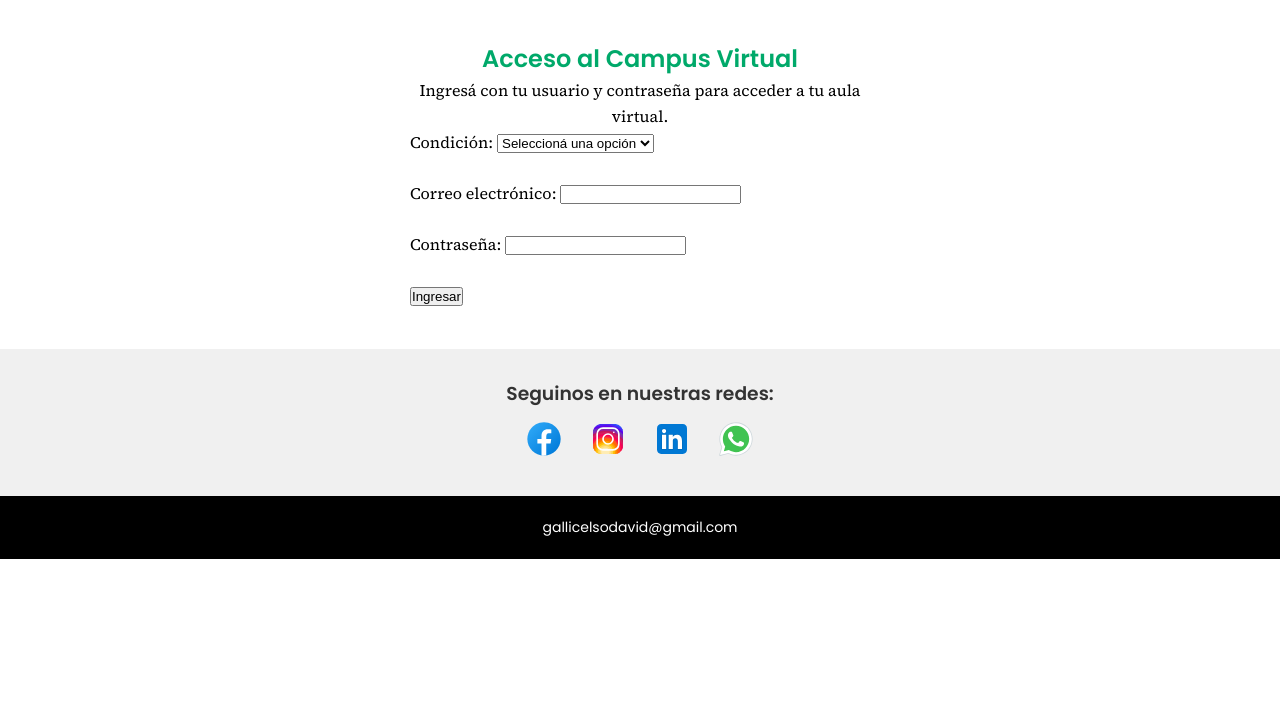
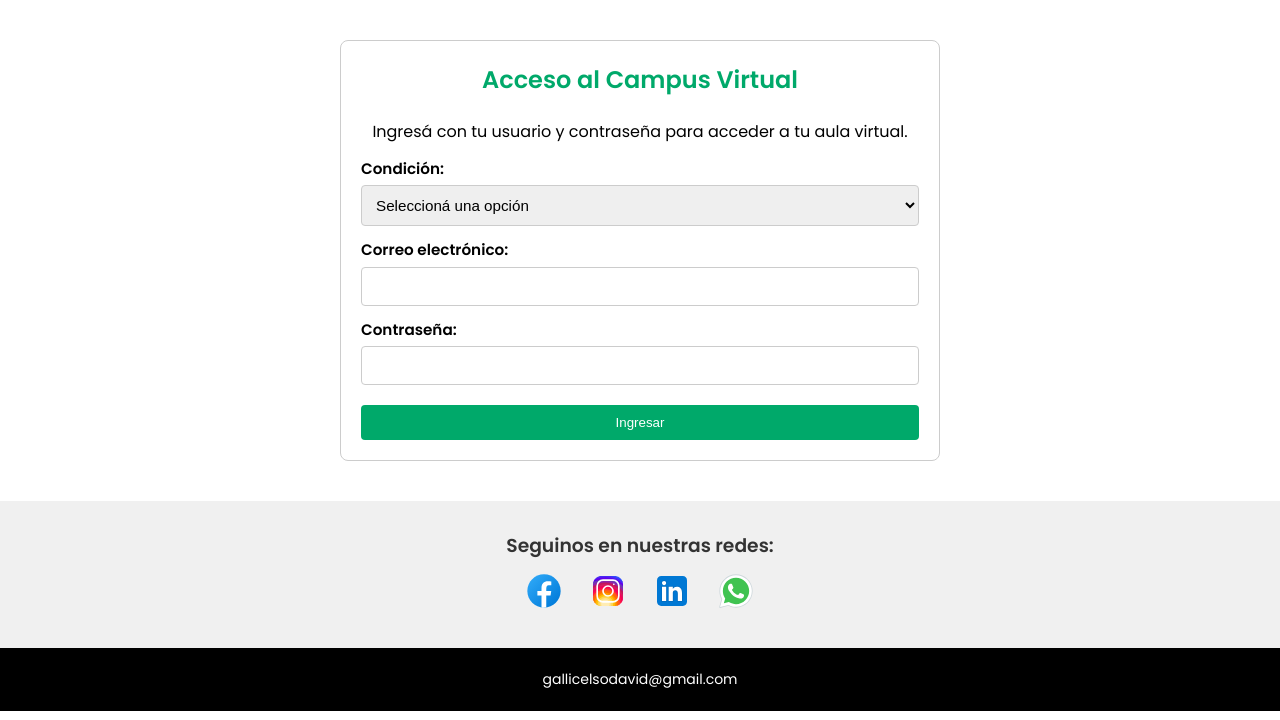
Before and after one commit to GalliCelsoDavid/lux_semillero_joven, a PHP site: page /campus.html in a window 1280 px wide. Shown: the part 80-800 px from the top of the page. Run offline with PHP 8.4, Linux system fonts and the light colour scheme.

Commit message:
campus estilo

```diff
--- a/campus.html
+++ b/campus.html
@@ -10,6 +10,7 @@
   <link href="https://fonts.googleapis.com/css2?family=Poppins:wght@400;600&display=swap" rel="stylesheet">
 </head>
 <body>
+
   <header class="header-fijo">
     <div class="logo">
       <img src="img/img-logo-negro.png" alt="Logo Galli">
@@ -18,7 +19,7 @@
     </div>
     <nav class="menu">
       <ul>
-        <li><a href="index.html" >Inicio</a></li>
+        <li><a href="index.html">Inicio</a></li>
         <li><a href="quienes-somos.html">¿Quiénes somos?</a></li>
         <li><a href="ofertas.html">Ofertas Académicas</a></li>
         <li><a href="campus.html" class="activo">Campus</a></li>
@@ -27,26 +28,25 @@
     </nav>
   </header>
 
-  <main style="padding: 40px 20px; text-align: center; max-width: 500px; margin: auto;">
-    <h2 style="color: #00a96a; font-family: 'Poppins', sans-serif;">Acceso al Campus Virtual</h2>
-    <p>Ingresá con tu usuario y contraseña para acceder a tu aula virtual.</p>
+  <main class="formulario-perfil">
+    <h2>Acceso al Campus Virtual</h2>
+    <p style="text-align: center;">Ingresá con tu usuario y contraseña para acceder a tu aula virtual.</p>
 
-    <form action="validar_login.php" method="POST" style="text-align: left;">
-
+    <form action="validar_login.php" method="POST">
       <label for="rol_id">Condición:</label>
-<select id="rol_id" name="rol_id" required>
-  <option value="">Seleccioná una opción</option>
-  <option value="1">Estudiante</option>
-  <option value="2">Profesor</option>
-</select><br><br>
+      <select id="rol_id" name="rol_id" required>
+        <option value="">Seleccioná una opción</option>
+        <option value="1">Estudiante</option>
+        <option value="2">Profesor</option>
+      </select>
 
       <label for="email">Correo electrónico:</label>
-      <input type="email" id="email" name="email" required><br><br>
+      <input type="email" id="email" name="email" required>
 
       <label for="password">Contraseña:</label>
-      <input type="password" id="password" name="password" required><br><br>
+      <input type="password" id="password" name="password" required>
 
-      <button type="submit" class="btn">Ingresar</button>
+      <button type="submit" class="btn-guardar">Ingresar</button>
     </form>
   </main>
 
@@ -61,7 +61,7 @@
   </section>
 
   <footer>
-    <p>gallicelsodavid@gmail.com</p>
+    <p style="text-align: center;">gallicelsodavid@gmail.com</p>
   </footer>
 
   <script src="js/main.js"></script>
--- a/css/estilos.css
+++ b/css/estilos.css
@@ -656,3 +656,43 @@ main.formulario-perfil .btn:hover {
   margin-left: 8px;
   vertical-align: middle;
 }
+
+/* ===== formulario campus===== */
+
+.formulario-perfil {
+  max-width: 600px;
+  margin: 40px auto;
+  padding: 20px;
+  border: 1px solid #ccc;
+  border-radius: 8px;
+  background: #fff;
+  font-family: 'Poppins', sans-serif;
+}
+.formulario-perfil h2 {
+  margin-bottom: 20px;
+  color: #00a96a;
+  text-align: center;
+}
+.formulario-perfil label {
+  display: block;
+  margin-top: 10px;
+  font-weight: bold;
+}
+.formulario-perfil input,
+.formulario-perfil select {
+  width: 100%;
+  padding: 8px;
+  margin-top: 4px;
+  border: 1px solid #ccc;
+  border-radius: 4px;
+}
+.formulario-perfil .btn-guardar {
+  margin-top: 20px;
+  background-color: #00a96a;
+  color: white;
+  border: none;
+  padding: 10px 20px;
+  cursor: pointer;
+  border-radius: 4px;
+  width: 100%;
+}
```
